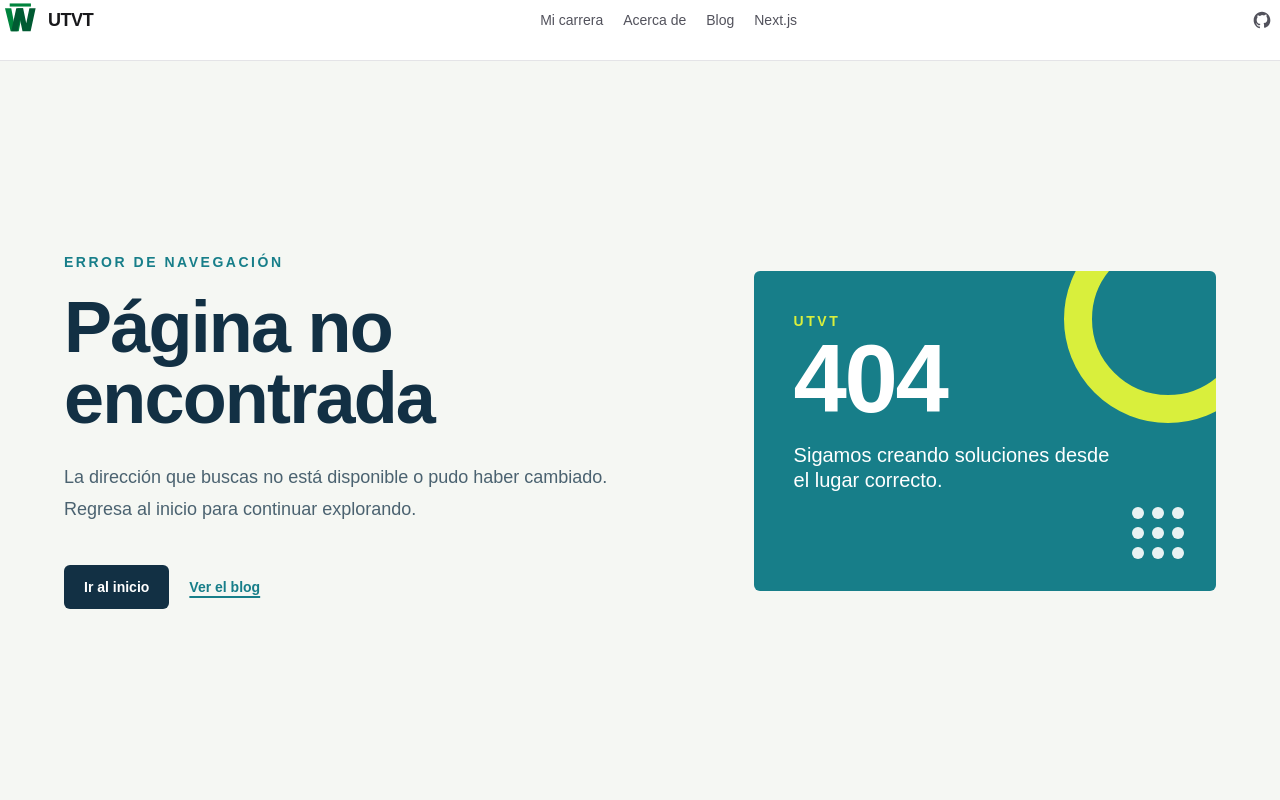
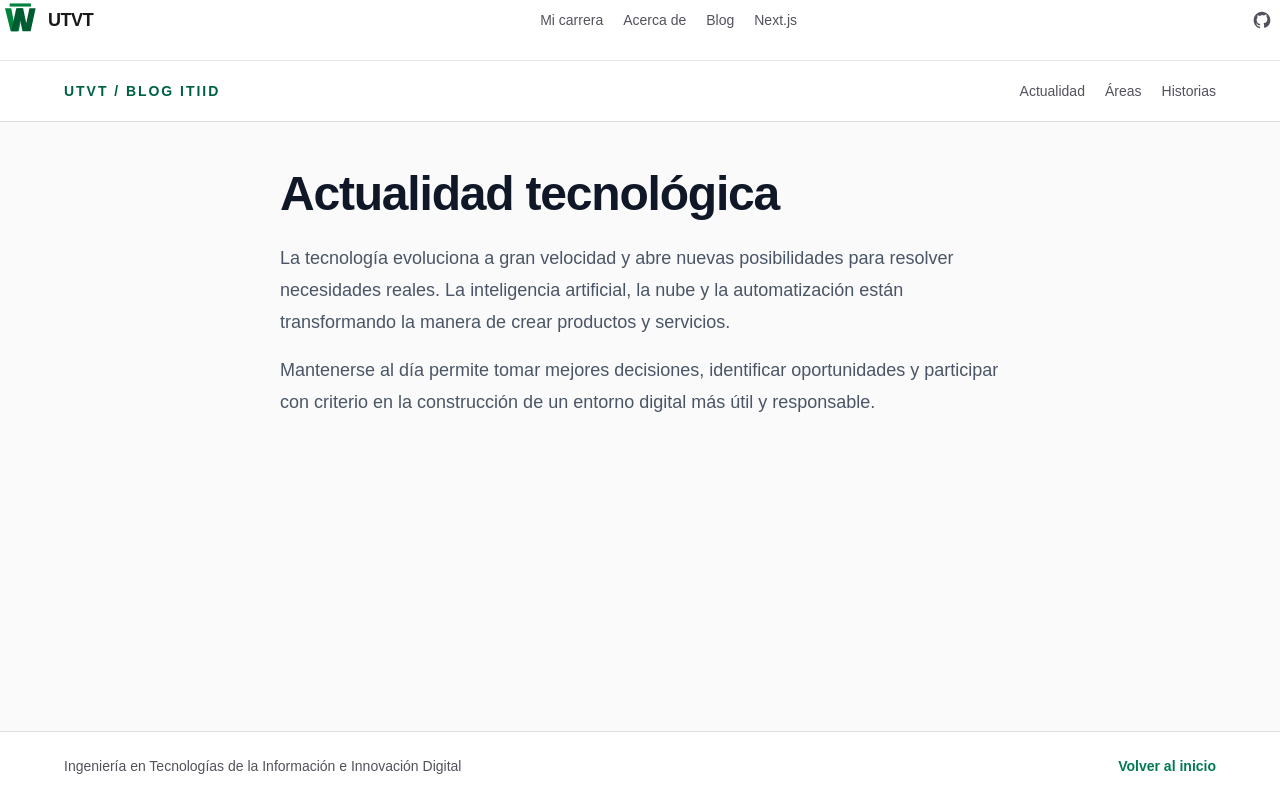
Before and after one commit to Jafet-s/first-steps, a Next.js app: page /blog/actualidad-tecnologica in a window 1280 px wide. Before the commit this address had no page. Built offline with nearby package versions, Linux system fonts and the light colour scheme.

Commit message:
Rutas dinamicas

```diff
--- /dev/null
+++ b/app/blog/[slug]/page.tsx
@@ -0,0 +1,59 @@
+type BlogPostPagePageProps = {
+    params: Promise<{
+        slug: string;
+    }>;
+
+};
+
+const blogPosts: Record<string, { title: string; paragraphs: string[] }> = {
+    "actualidad-tecnologica": {
+        title: "Actualidad tecnológica",
+        paragraphs: [
+            "La tecnología evoluciona a gran velocidad y abre nuevas posibilidades para resolver necesidades reales. La inteligencia artificial, la nube y la automatización están transformando la manera de crear productos y servicios.",
+            "Mantenerse al día permite tomar mejores decisiones, identificar oportunidades y participar con criterio en la construcción de un entorno digital más útil y responsable.",
+        ],
+    },
+    "areas-de-formacion": {
+        title: "Áreas de formación",
+        paragraphs: [
+            "La formación en tecnologías de la información reúne conocimientos de desarrollo de software, redes, datos, ciberseguridad e innovación. Cada área aporta herramientas para comprender y transformar el mundo digital.",
+            "Explorar distintas especialidades ayuda a construir un perfil versátil, capaz de colaborar, aprender continuamente y diseñar soluciones con impacto.",
+        ],
+    },
+    "historias-que-inspiran": {
+        title: "Historias que inspiran",
+        paragraphs: [
+            "Los proyectos y experiencias de nuestra comunidad muestran que las ideas crecen cuando se comparten. Cada reto superado deja aprendizajes que pueden inspirar a otras personas a comenzar.",
+            "Conocer estas historias nos recuerda que la curiosidad, la colaboración y la constancia son parte esencial de cualquier camino de innovación.",
+        ],
+    },
+};
+
+async function BlogPostPagePage({ params }: BlogPostPagePageProps) {
+    const { slug } = await params;
+
+    const post = blogPosts[slug];
+
+    if (!post) {
+        return (
+            <div>
+                <h1>Post not found</h1>
+            </div>
+        );
+    }
+
+    return (
+         <div className="mx-auto max-w-3xl px-6 py-12">
+            <h1 className="mb-6 text-4xl font-bold tracking-tight text-gray-900 sm:text-5xl">
+                {post.title}
+            </h1>
+            {post.paragraphs.map((paragraph, index) => (
+                <p key={paragraph} className={index === 0 ? "mb-4 text-lg leading-8 text-gray-600" : "text-lg leading-8 text-gray-600"}>
+                    {paragraph}
+                </p>
+            ))}
+        </div>
+    );
+}
+
+export default BlogPostPagePage;
```
